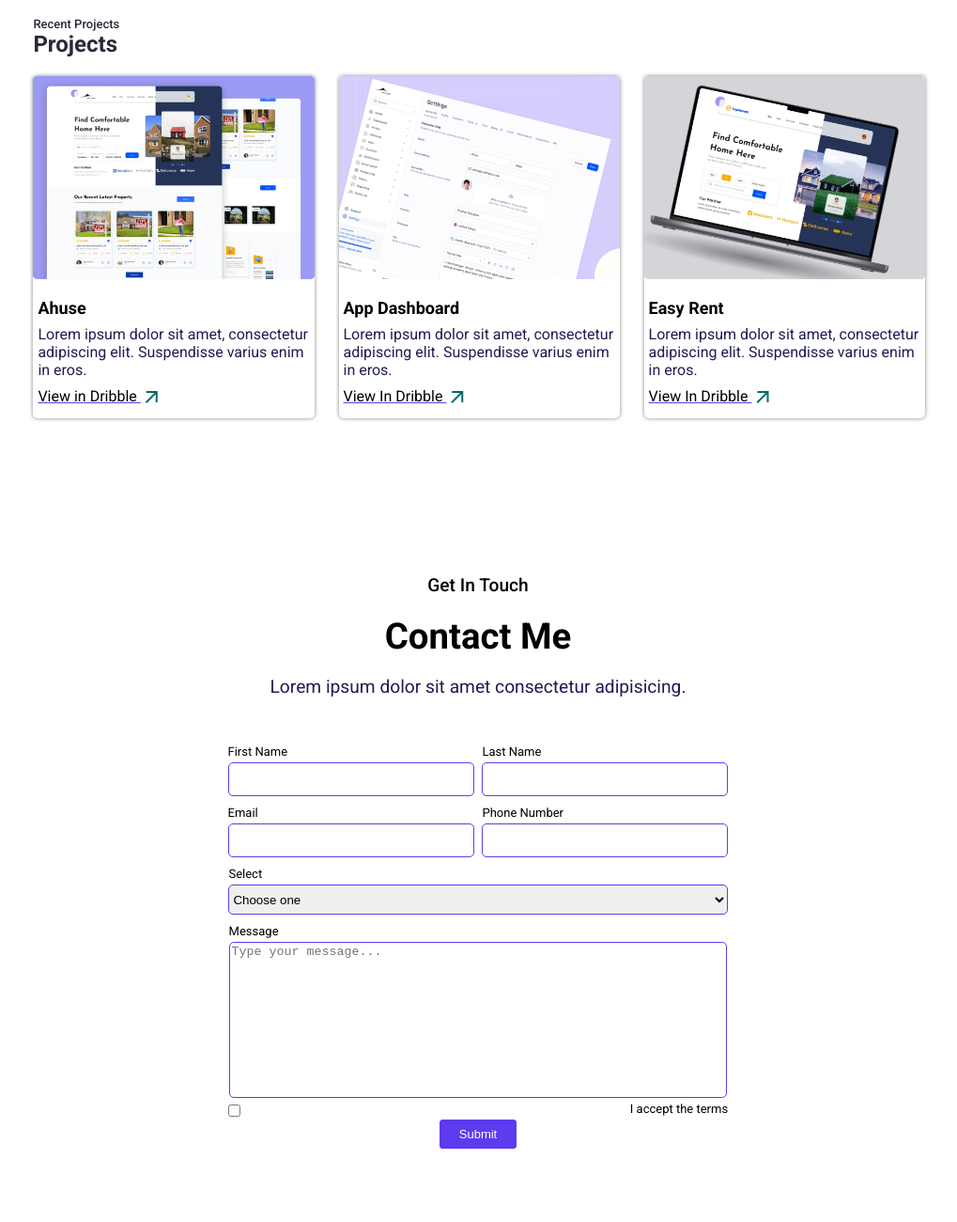
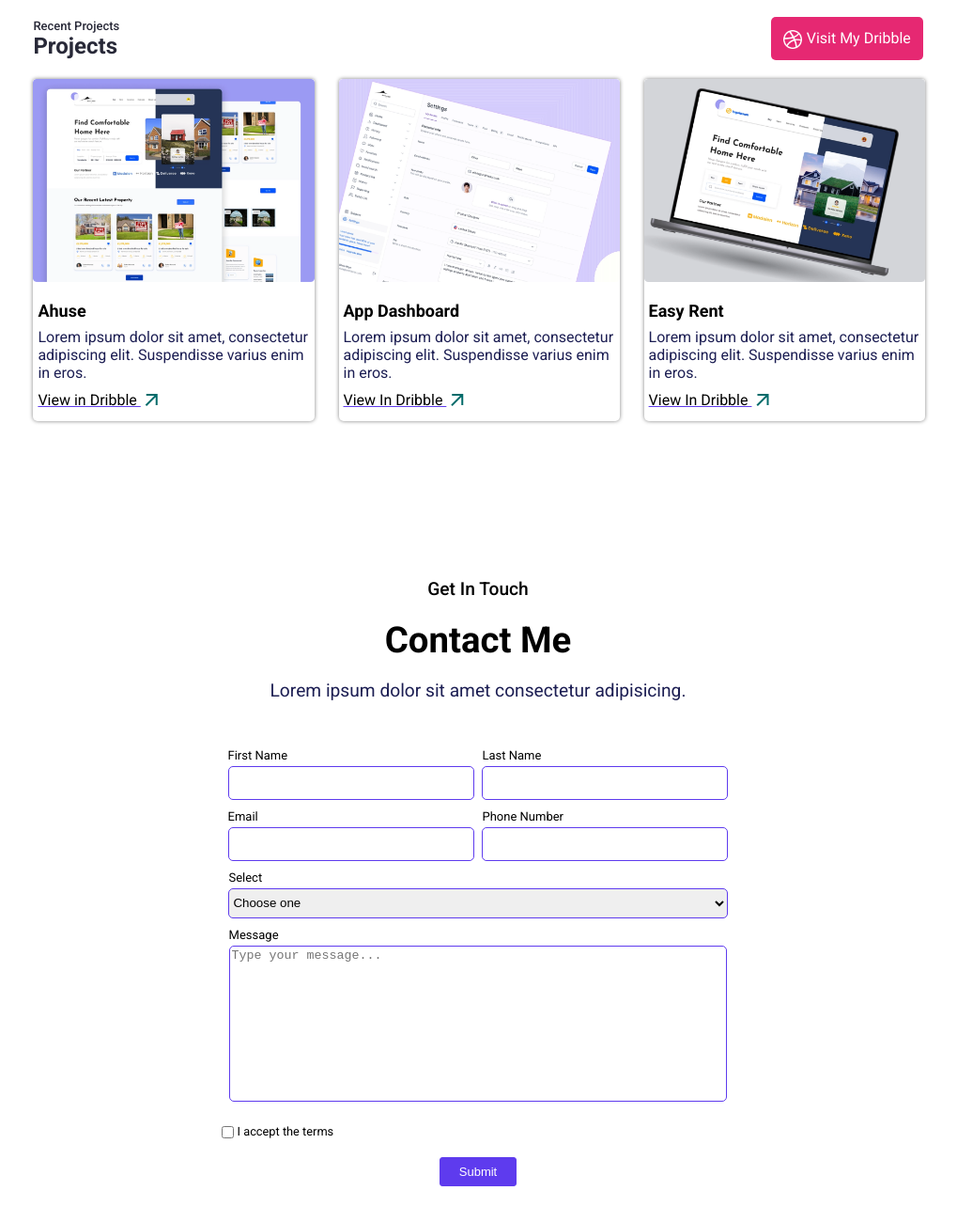
Before and after one commit to Fatih-Lukman/HTML, a plain HTML site: page CSS!/SLICING-PORTOFOLIO-FATIH/slicing-portofolio-fatih.html in a window 1280 px wide. Shown: the part 1610-2910 px from the top of the page at 94% size, without its empty margins (131-1150 px from the left). Drawn offline with nearby package versions, Linux system fonts and the light colour scheme.

Commit message:
Tugas Slicing Portofolio!

```diff
--- a/CSS!/SLICING-PORTOFOLIO-FATIH/slicing-portofolio-fatih.css
+++ b/CSS!/SLICING-PORTOFOLIO-FATIH/slicing-portofolio-fatih.css
@@ -229,6 +229,12 @@ img[src="./About-Me-Photo.png"] {
 
 .project-head {
   margin-bottom: 20px;
+  display: flex;
+  justify-content: space-between;
+}
+
+.head-title {
+  margin-left: 0;
 }
 
 .project-head h6 {
@@ -236,6 +242,26 @@ img[src="./About-Me-Photo.png"] {
   font-weight: 500;
   color: #282938;
   font-size: small;
+}
+
+.project-head a {
+  margin-right: 0;
+  background-color: #e62872;
+  color: white;
+  border-radius: 5px;
+  padding: 1vw;
+  text-decoration: none;
+  font-family: "Roboto";
+}
+
+.project-head a:hover {
+  text-decoration: underline;
+}
+
+.project-head img {
+  width: 20px;
+  margin-right: 5px;
+  vertical-align: middle;
 }
 
 .project-head h1 {
@@ -342,7 +368,10 @@ span[class="material-symbols-outlined"] {
   margin-bottom: 50px;
 }
 
-.contact label {
+.first-line-form label,
+.second-line-form label,
+.third-line-form label,
+.forth-line-form label {
   display: block;
   font-family: "Roboto";
   font-weight: normal;
@@ -433,21 +462,20 @@ span[class="material-symbols-outlined"] {
 }
 
 .fifth-line-form {
-  /* margin-top: 10px;
-  justify-content: left;
-  display: flex;
-  align-items: center;
-  text-align: left;
-  width: 375px;
-  gap: 10px;
-  margin-bottom: 12px; */
-  align-items: normal;
-  justify-content: flex-start;
-  display: flex;
+  font-family: "Roboto";
+  font-size: 1vw;
+  margin-left: 15.7vw;
+  margin-top: 20px;
+}
+
+.fifth-line-form input {
+  vertical-align: middle;
+  padding: 1vw;
 }
 
 .contact input[type="submit"] {
   background: #5e3bee;
+  margin-top: 20px;
   color: white;
   border: 1px solid #5e3bee;
   padding: 7px 20px 7px;
--- a/CSS!/SLICING-PORTOFOLIO-FATIH/slicing-portofolio-fatih.html
+++ b/CSS!/SLICING-PORTOFOLIO-FATIH/slicing-portofolio-fatih.html
@@ -126,10 +126,11 @@
       </section>
       <section class="recent-projects">
         <div class="project-head">
-          <div class="title">
+          <div class="head-title">
             <h6>Recent Projects</h6>
             <h1>Projects</h1>
           </div>
+          <a href="#"><img src="./Dribble.png" alt="" />Visit My Dribble</a>
         </div>
         <div class="cards">
           <div class="card1">
@@ -176,7 +177,6 @@
           <h1>Contact Me</h1>
           <p>Lorem ipsum dolor sit amet consectetur adipisicing.</p>
         </div>
-        <form action="#" method="post" class="footer-form">
         <div class="first-line-form">
           <div class="firstname">
             <label for="firstname">First Name</label>
@@ -229,7 +229,6 @@
         <div class="submit">
           <input type="submit" value="Submit" />
         </div>
-        </form>
       </section>
     </main>
     <footer>
```
Also changed, not shown: CSS!/CSS-FLOAT!/Tugas-Float/Screenshot 2025-11-11 113240.png (added). Lines whose indentation alone changed are shown as unchanged.
